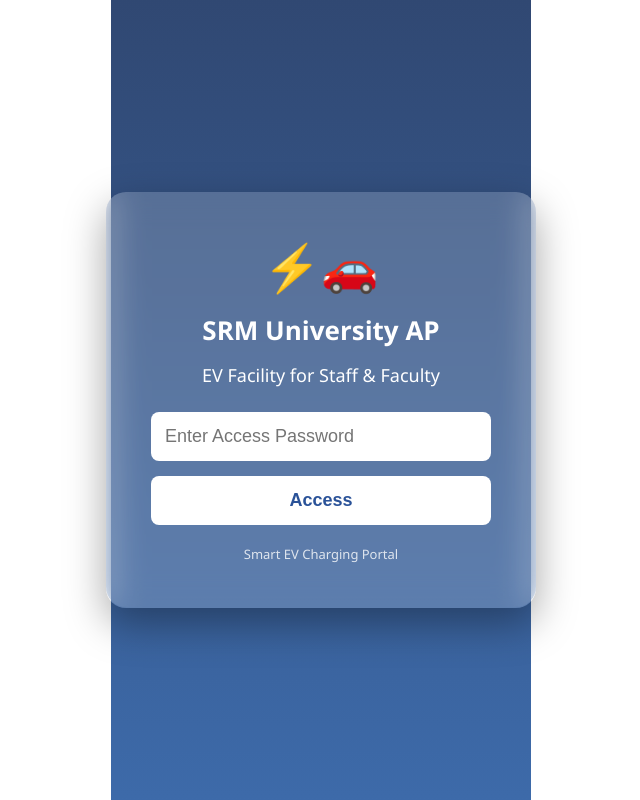
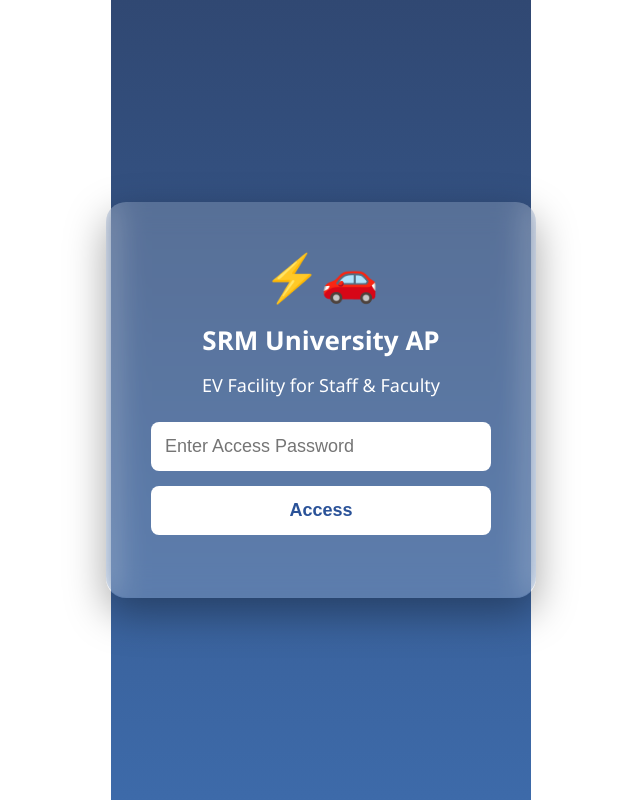
Before and after one commit to Futuristic-Ubiquitous-Networking-Lab/funlab_edgeAIlab_srmap, a plain HTML site: page index.html in a window 1280 px wide. Shown: the whole page, without its empty margins (319-959 px from the left). Drawn offline with Linux system fonts and the light colour scheme.

Commit message:
index.html

```diff
--- a/index.html
+++ b/index.html
@@ -9,9 +9,9 @@
 
 body{
 margin:0;
-font-family: 'Segoe UI', sans-serif;
+font-family:'Segoe UI',sans-serif;
 
-/* Gradient + logo */
+/* Gradient + SRM logo watermark */
 
 background:
 linear-gradient(rgba(12,40,90,0.85), rgba(40,90,160,0.9)),
@@ -28,7 +28,7 @@
 align-items:center;
 }
 
-/* Card */
+/* Glass Card */
 
 .card{
 
@@ -50,7 +50,7 @@
 animation:fadeIn 1s ease;
 }
 
-/* Animation */
+/* Smooth entry animation */
 
 @keyframes fadeIn{
 from{opacity:0; transform:translateY(20px);}
@@ -75,7 +75,7 @@
 100%{transform:scale(1)}
 }
 
-/* Title */
+/* Titles */
 
 h1{
 font-size:26px;
@@ -152,19 +152,7 @@
 color:#ffdede;
 }
 
-/* Footer */
-
-.footer{
-
-margin-top:20px;
-
-font-size:13px;
-
-opacity:0.8;
-}
-
 </style>
-
 
 <script>
 
@@ -186,6 +174,8 @@
 
 }
 
+/* Enable Enter key login */
+
 function handleKey(event){
 
 if(event.key==="Enter"){
@@ -197,7 +187,6 @@
 </script>
 
 </head>
-
 
 <body>
 
@@ -218,10 +207,6 @@
 
 <p id="msg"></p>
 
-<div class="footer">
-Smart EV Charging Portal
-</div>
-
 </div>
 
 </body>
```
